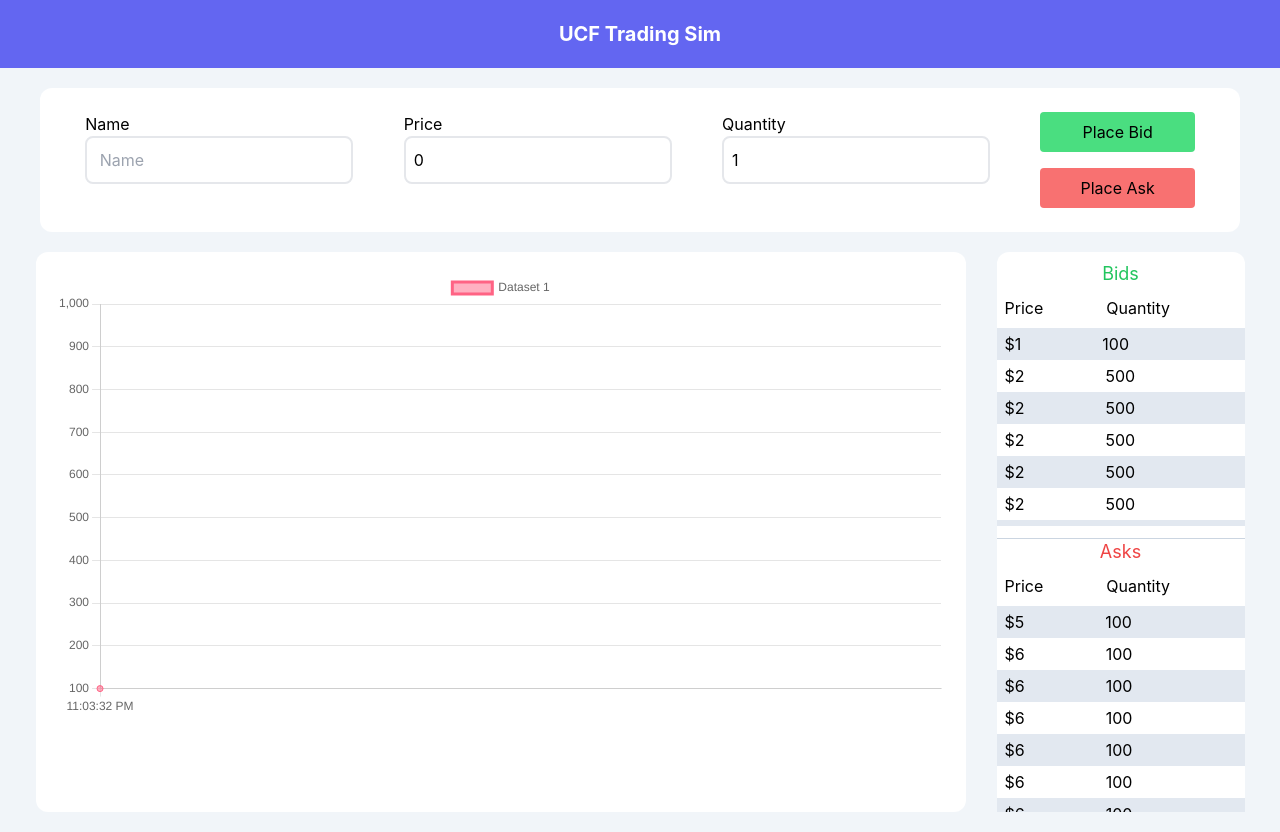
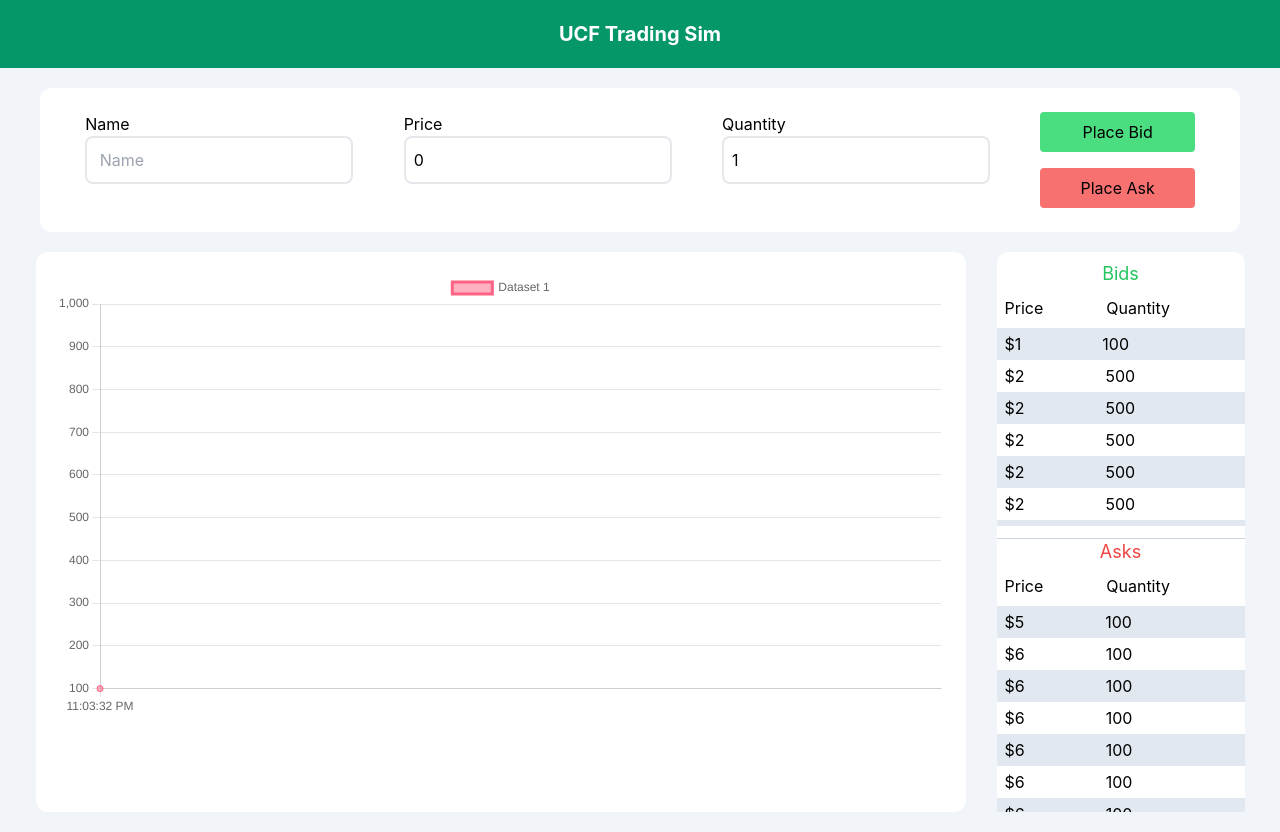
Before and after one commit to pavanagrawal123/ucf-trading-sim, a React (Create React App) app in the folder frontend/: page / in a window 1280 px wide. Built offline with nearby package versions, Linux system fonts and the light colour scheme; no server answers.

Commit message:
:lipstick: change header color

```diff
--- a/frontend/src/App.js
+++ b/frontend/src/App.js
@@ -131,7 +131,7 @@ function App() {
         <title>UCF Trading Sim</title>
         <link rel='canonical' href='http://example.com/example' />
       </Helmet>
-      <header className='p-5 font-bold text-xl bg-indigo-500 text-white text-center'>
+      <header className='p-5 font-bold text-xl bg-emerald-600 text-white text-center'>
         UCF Trading Sim
       </header>
       {/* { socket ? (
```
